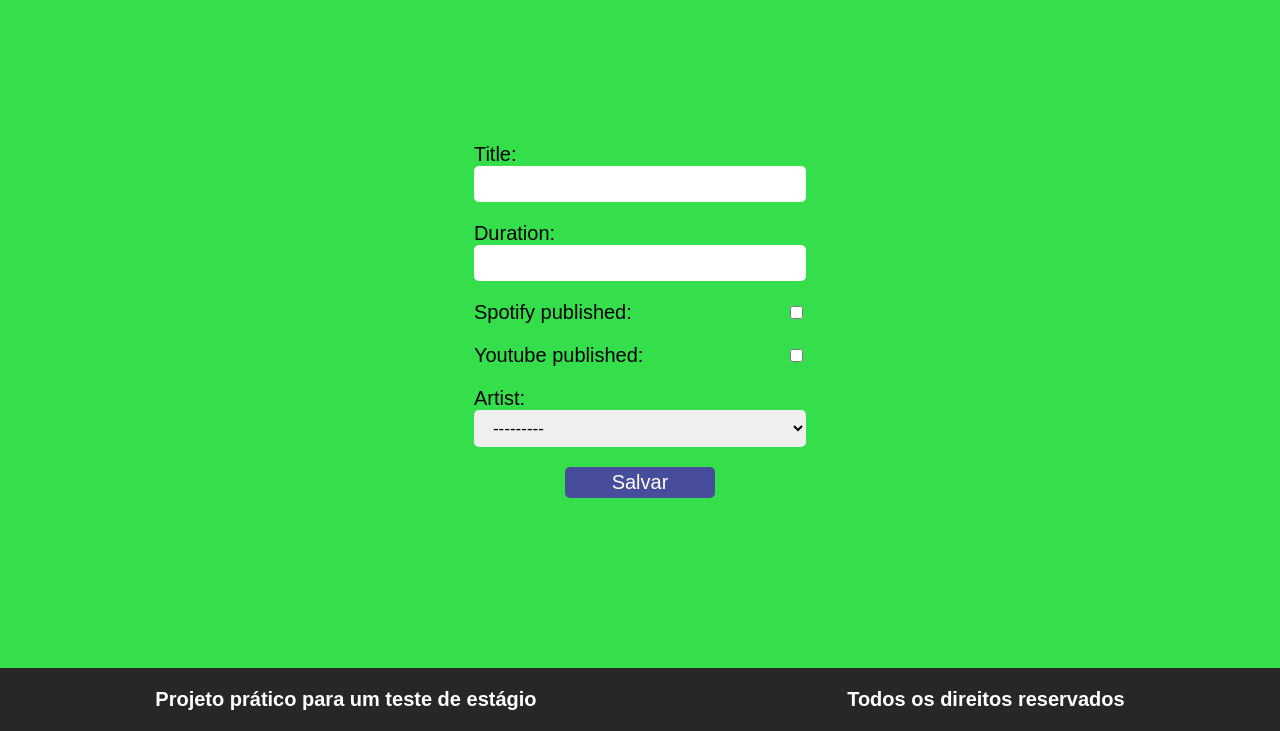
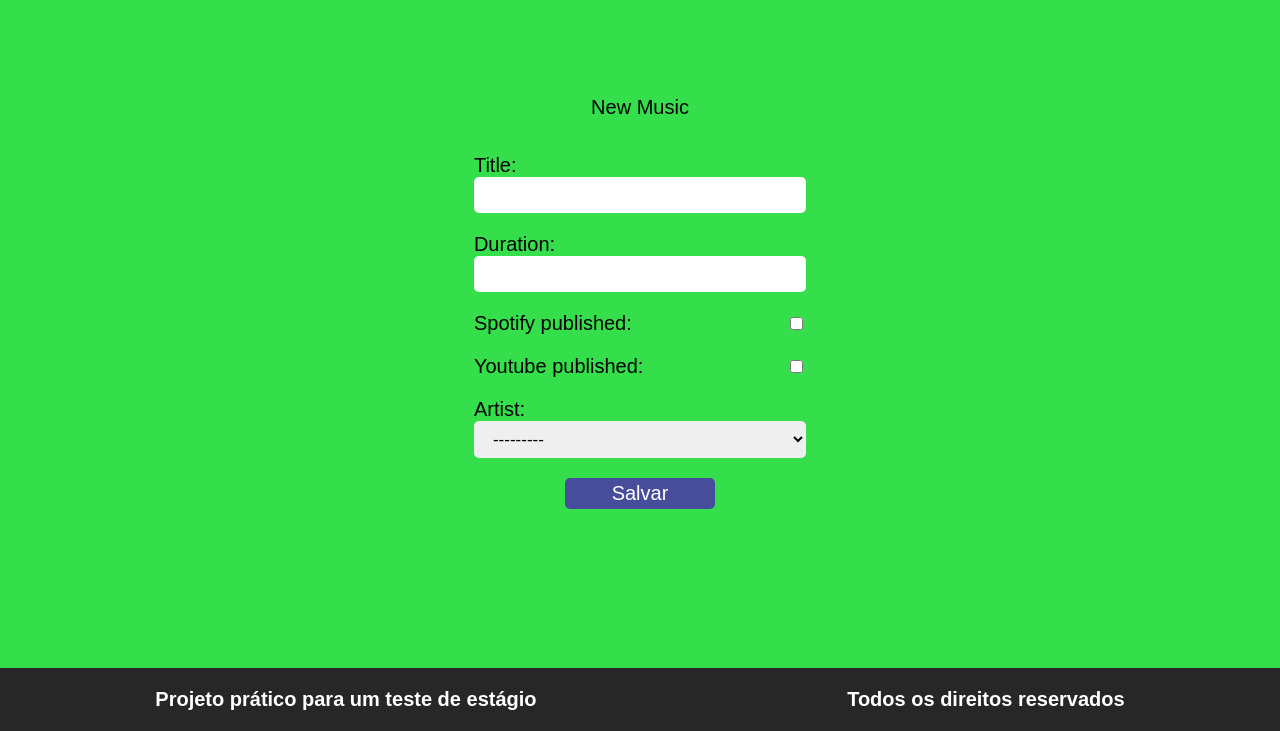
Before and after one commit to diogoss120/musics-control-with-django, a Django app: page /new/ in a window 1280 px wide. Shown: the part 69-800 px from the top of the page. Run offline with Django 3.2, Linux system fonts and the light colour scheme; data comes from the database, SQL or seed files in the repository; both versions use the stored data as it was after the commit.

Commit message:
update html e javascript

```diff
--- a/musics/static/css/style.css
+++ b/musics/static/css/style.css
@@ -37,6 +37,7 @@ footer  {
     display: flex;
     justify-content: center;
     align-items: center;
+    flex-direction: column;
 }
 
 table {
--- a/musics/templates/musics/base.html
+++ b/musics/templates/musics/base.html
@@ -24,6 +24,8 @@
 
     <main class="container">
 
+
+
         {% block conteudo %}
 
         {% endblock conteudo %}
--- a/musics/templates/musics/form.html
+++ b/musics/templates/musics/form.html
@@ -1,7 +1,13 @@
 {% extends "musics/base.html" %}
 {% load static %}
 
+
 {% block conteudo %}
+
+<div>
+  {{ message }}
+</div>
+
 <form data-idMusic="{{ song.id }}" method="POST">
   {% csrf_token %}
 
--- a/musics/views.py
+++ b/musics/views.py
@@ -31,7 +31,7 @@ def new_song(request):
             form.save()
             return redirect('url_home')
 
-    return render(request, 'musics/form.html', {'form': form})
+    return render(request, 'musics/form.html', {'form': form, 'message':'New Music'})
 
 
 def update_song(request, id):
@@ -43,7 +43,7 @@ def update_song(request, id):
             form.save()
             return redirect('url_new_song')
 
-    return render(request, 'musics/form.html', {'form': form, 'song': song})
+    return render(request, 'musics/form.html', {'form': form, 'song': song, 'message':'Edit Music'})
 
 def delete_song(request, id):
     song = Song.objects.get(pk=id)
```
Also changed, not shown: links_externos_visitados.txt (+4 -4 lines), db.sqlite3.
